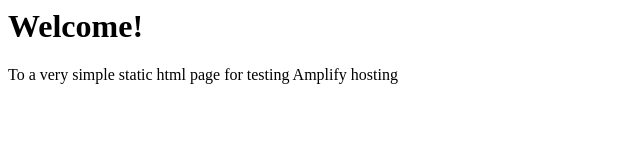
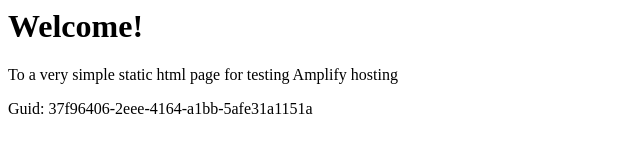
Before and after one commit to aws-aemilia-sfo/Github-PR-Commit-Integration-Test-DoNotTouch-GitHubAutoBuildCanaryTest-v1-preprod-us-west-1, a website: page src/index.html in a window 1280 px wide. Shown: the whole page, without its empty margins (0-640 px from the left). Drawn offline with Linux system fonts and the light colour scheme.

Commit message:
commit from integ tests

```diff
--- a/src/index.html
+++ b/src/index.html
@@ -1,3 +1,5 @@
+
+
 <html lang="en">
 
 <head>
@@ -10,6 +12,6 @@
 <body>
     <h1>Welcome!</h1>
     <p>To a very simple static html page for testing Amplify hosting</p>
-</body>
+    <p>Guid: 37f96406-2eee-4164-a1bb-5afe31a1151a</p></body>
 
 </html>
```
